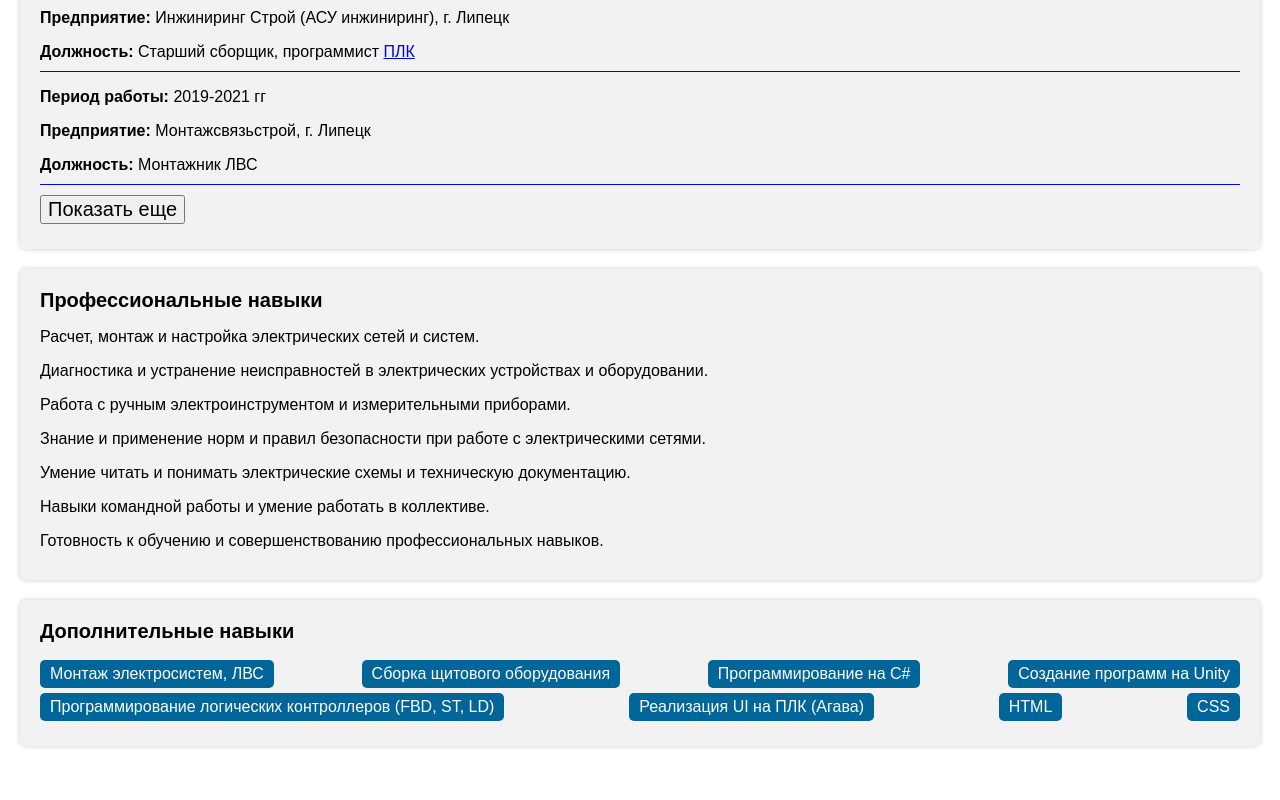
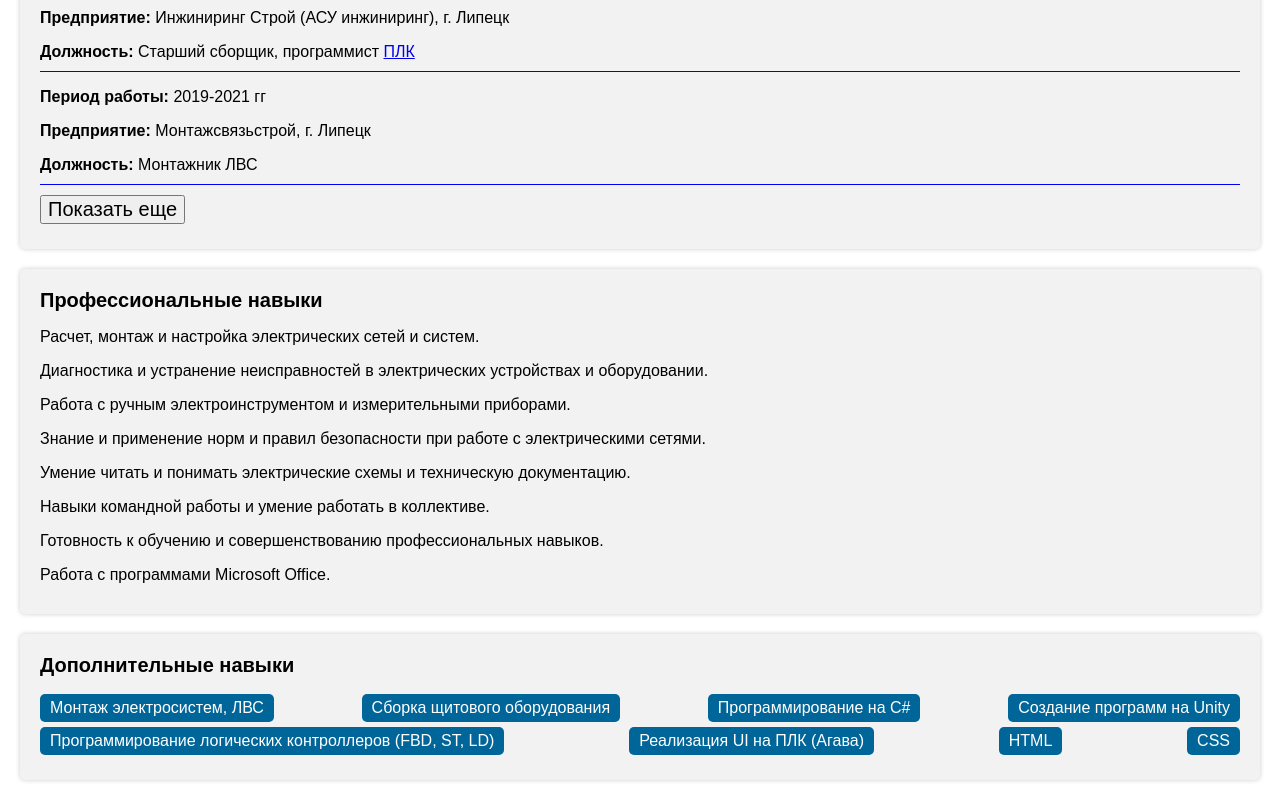
Before and after one commit to Mazday21/site, a plain HTML site: page index.html in a window 1280 px wide. Shown: the part 700-1500 px from the top of the page. Before the commit the page ends 1466 px from the top, so only its background shows below. Drawn offline with Linux system fonts and the light colour scheme.

Commit message:
Update index.html

```diff
--- a/index.html
+++ b/index.html
@@ -208,6 +208,9 @@
     <li>
       <p>Готовность к обучению и совершенствованию профессиональных навыков.</p>
     </li>
+    <li>
+      <p>Работа с программами Microsoft Office.</p>
+    </li>
   </ul>
 </section>
  <section>
```
